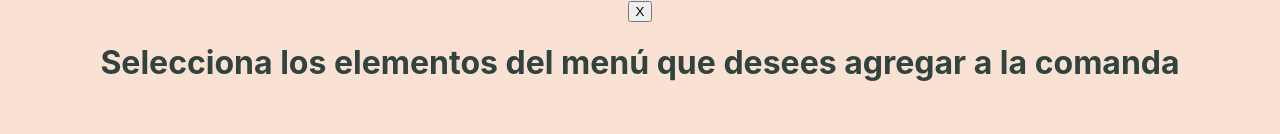
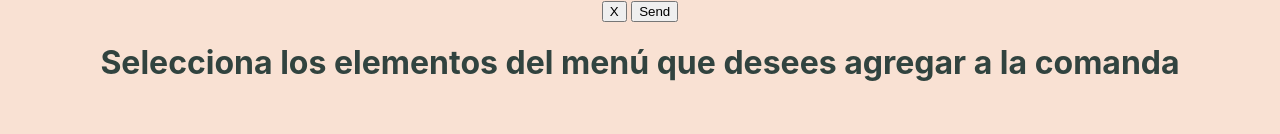
Before and after one commit to karlaalvarezlaboratoria/GDL003-Burger-Queen-Front-End, a React (Create React App) app: page /create in a window 1280 px wide. Shown: the top 134 px of the page. Built offline with nearby package versions, Linux system fonts and the light colour scheme.

Commit message:
Se crea componente SendCommand -Se le da funciÃn de ruta y se se enlaza con la funciÃn del padre para preparalo para postear

```diff
--- a/src/Components/CreateCommand.js
+++ b/src/Components/CreateCommand.js
@@ -3,6 +3,7 @@ import './CreateCommand.css';
 import RenderCommand from './RenderCommand';
 import MenuItems from './MenuItems';
 import Cancel from './CancelComand';
+import Send from './SendCommand';
 
 
 class Create extends Component {
@@ -54,9 +55,22 @@ class Create extends Component {
        this.setState({
         order: [...this.state.order, newElement]
         })
+     }
 
+  // handleSubmit = (e) => {
+  //     e.preventDefault();
+  //      let databody = this.state.order
 
-}
+  //      fetch('http://localhost:5002/stored', {
+  //              method: 'POST',
+  //              body: JSON.stringify(databody),
+  //              headers: {
+  //                  'Content-Type': 'application/json'
+  //              },
+  //          })
+  //          .then(res => res.json())
+  //          .then(data => console.log(data));
+  //  }
 
 
 
@@ -66,7 +80,7 @@ class Create extends Component {
     console.log(command);
     return (
       <div>
-        <Cancel />
+        <Cancel /> <Send send={this.handleSubmit}/>
         <h1>Selecciona los elementos del menú que desees agregar a la comanda</h1>
         <RenderCommand
         order={this.state.order} /*items={this.state.orderItems}*/ />
--- /dev/null
+++ b/src/Components/SendCommand.js
@@ -0,0 +1,23 @@
+import React, { Component } from 'react';
+import './Enter.css';
+import { withRouter } from 'react-router-dom'
+import './CancelComand.css'
+
+class Send extends Component {
+
+  handleSubmit(){
+      this.props.handleSubmit()
+  }
+
+  render(){
+    return(
+  <button
+    type="button"
+    onClick={/*this.handleSubmit().then(*/() => this.props.history.push('/')}
+  >
+    Send
+  </button>
+    )}
+}
+
+export default withRouter(Send);
```
